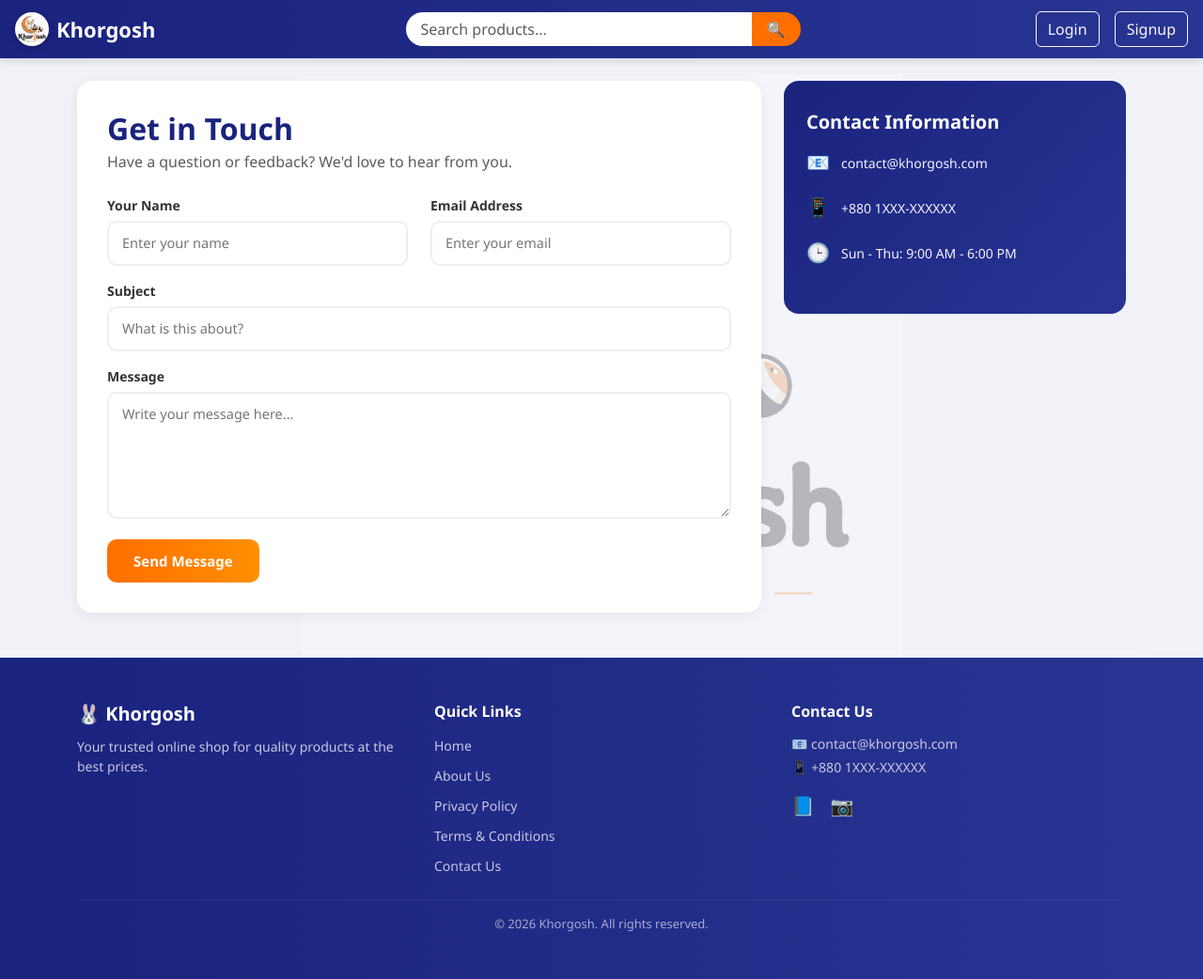
After one commit to mahdiribbi/Al-RiRa, a Django app: page /contact-us/ in a window 1280 px wide. The commit adds this page. Shown: the whole page at 94% size. Run offline with Django 5.2, Linux system fonts and the light colour scheme.

Commit message:
Add contact us page with read/unread message system for admin

```diff
--- a/backend/config/settings.py
+++ b/backend/config/settings.py
@@ -55,6 +55,7 @@ TEMPLATES = [
                 'django.contrib.messages.context_processors.messages',
                 'products.context_processors.cart_count',
                 'products.context_processors.categories_processor',
+                'products.context_processors.unread_messages_count',
             ],
         },
     },
--- a/backend/products/context_processors.py
+++ b/backend/products/context_processors.py
@@ -13,3 +13,11 @@ def cart_count(request):
 
 def categories_processor(request):
     return {'all_categories': Category.objects.all()}
+
+def unread_messages_count(request):
+    if request.user.is_authenticated and request.user.is_superuser:
+        from .models import ContactMessage
+        count = ContactMessage.objects.filter(is_read=False).count()
+        display_count = '99+' if count > 99 else count
+        return {'unread_messages_count': count, 'unread_messages_display': display_count}
+    return {'unread_messages_count': 0, 'unread_messages_display': 0}
--- a/backend/products/templates/admin_base.html
+++ b/backend/products/templates/admin_base.html
@@ -23,6 +23,9 @@
             <hr class="admin-nav-divider">
             <a href="{% url 'home' %}" class="admin-nav-link">
                 🏠 Visit Site
+            </a>
+            <a href="{% url 'admin_contact_messages' %}" class="admin-nav-link {% if '/admin-dashboard/messages/' in request.path %}active{% endif %}">
+                ✉️ Messages
             </a>
         </nav>
     </aside>
--- a/backend/products/templates/base.html
+++ b/backend/products/templates/base.html
@@ -495,7 +495,8 @@
                         <li><a href="{% url 'home' %}">Home</a></li>
                         <li><a href="{% url 'about_us' %}">About Us</a></li>
                         <li><a href="{% url 'privacy_policy' %}">Privacy Policy</a></li>
-                        <li><a href="{% url 'terms_conditions' %}">Terms & Conditions</a></li>
+                         <li><a href="{% url 'terms_conditions' %}">Terms & Conditions</a></li>
+                        <li><a href="{% url 'contact_us' %}">Contact Us</a></li>
                     </ul>
                 </div>
                 <div class="col-md-4">
--- /dev/null
+++ b/backend/products/templates/contact_us.html
@@ -0,0 +1,138 @@
+{% extends 'base.html' %}
+{% block content %}
+
+<div class="contact-wrapper">
+    <div class="contact-card">
+        <h2 class="fw-bold mb-1" style="color: var(--primary-color);">Get in Touch</h2>
+        <p class="text-muted mb-4">Have a question or feedback? We'd love to hear from you.</p>
+
+        <form method="POST">
+            {% csrf_token %}
+
+            <div class="row">
+                <div class="col-md-6 mb-3">
+                    <label class="form-label-custom">Your Name</label>
+                    <input type="text" name="name" class="form-control-custom" placeholder="Enter your name" required>
+                </div>
+
+                <div class="col-md-6 mb-3">
+                    <label class="form-label-custom">Email Address</label>
+                    <input type="email" name="email" class="form-control-custom" placeholder="Enter your email" required>
+                </div>
+            </div>
+
+            <div class="mb-3">
+                <label class="form-label-custom">Subject</label>
+                <input type="text" name="subject" class="form-control-custom" placeholder="What is this about?" required>
+            </div>
+
+            <div class="mb-3">
+                <label class="form-label-custom">Message</label>
+                <textarea name="message" rows="5" class="form-control-custom" placeholder="Write your message here..." required></textarea>
+            </div>
+
+            <button type="submit" class="contact-submit-btn">Send Message</button>
+        </form>
+    </div>
+
+    <div class="contact-info-card">
+        <h5 class="fw-bold mb-3" style="color: white;">Contact Information</h5>
+        <div class="contact-info-item">
+            <span class="contact-info-icon">📧</span>
+            <span>contact@khorgosh.com</span>
+        </div>
+        <div class="contact-info-item">
+            <span class="contact-info-icon">📱</span>
+            <span>+880 1XXX-XXXXXX</span>
+        </div>
+        <div class="contact-info-item">
+            <span class="contact-info-icon">🕒</span>
+            <span>Sun - Thu: 9:00 AM - 6:00 PM</span>
+        </div>
+    </div>
+</div>
+
+<style>
+    .contact-wrapper {
+        display: grid;
+        grid-template-columns: 2fr 1fr;
+        gap: 24px;
+    }
+
+    .contact-card {
+        background: white;
+        border-radius: 16px;
+        padding: 32px;
+        box-shadow: 0 4px 14px rgba(0, 0, 0, 0.06);
+    }
+
+    .contact-info-card {
+        background: linear-gradient(135deg, #1a237e 0%, #283593 100%);
+        border-radius: 16px;
+        padding: 32px 24px;
+        color: white;
+        height: fit-content;
+    }
+
+    .contact-info-item {
+    display: flex;
+    align-items: center;
+    gap: 12px;
+    margin-bottom: 18px;
+    font-size: 14px;
+    color: rgba(255, 255, 255, 0.95);
+    font-weight: 500;
+    }
+
+    .contact-info-icon {
+        font-size: 20px;
+    }
+
+    .form-label-custom {
+        display: block;
+        font-weight: 600;
+        font-size: 14px;
+        margin-bottom: 6px;
+        color: #333;
+    }
+
+    .form-control-custom {
+        width: 100%;
+        padding: 11px 14px;
+        border: 2px solid #eee;
+        border-radius: 10px;
+        font-size: 14.5px;
+        transition: border-color 0.25s ease, box-shadow 0.25s ease;
+    }
+
+    .form-control-custom:focus {
+        outline: none;
+        border-color: var(--accent-color);
+        box-shadow: 0 0 0 3px rgba(255, 111, 0, 0.15);
+    }
+
+    .contact-submit-btn {
+        background: linear-gradient(90deg, #ff6f00, #ff8f00);
+        color: white;
+        font-weight: 700;
+        border: none;
+        border-radius: 10px;
+        padding: 12px 28px;
+        font-size: 15px;
+        cursor: pointer;
+        transition: transform 0.2s ease, box-shadow 0.2s ease;
+    }
+
+    .contact-submit-btn:hover {
+        transform: translateY(-2px);
+        box-shadow: 0 6px 16px rgba(255, 111, 0, 0.35);
+    }
+
+    @media (max-width: 768px) {
+        .contact-wrapper {
+            grid-template-columns: 1fr;
+        }
+    }
+</style>
+
+{% endblock %}
--- a/backend/products/urls.py
+++ b/backend/products/urls.py
@@ -37,4 +37,7 @@ urlpatterns = [
     path('admin-dashboard/orders/<int:order_id>/', views.admin_order_detail, name='admin_order_detail'),
     path('admin-dashboard/orders/export/', views.export_orders_csv, name='export_orders_csv'),
     path('admin-dashboard/users/export/', views.export_users_csv, name='export_users_csv'),
+    path('contact-us/', views.contact_us, name='contact_us'),
+    path('admin-dashboard/messages/', views.admin_contact_messages, name='admin_contact_messages'),
+    path('mark-message-read/<int:message_id>/', views.mark_message_read, name='mark_message_read'),
 ]
--- a/backend/products/views.py
+++ b/backend/products/views.py
@@ -6,7 +6,7 @@ from django.contrib.auth.models import User
 from django.db.models import Sum
 from django.utils import timezone
 from datetime import timedelta
-from .models import Product, Cart, CartItem, Order, OrderItem, Category, UserProfile
+from .models import Product, Cart, CartItem, Order, OrderItem, Category, UserProfile, ContactMessage
 from django.contrib import messages
 import csv
 from django.http import HttpResponse
@@ -584,3 +584,35 @@ def export_users_csv(request):
         ])
 
     return response
+
+def contact_us(request):
+    if request.method == 'POST':
+        name = request.POST.get('name')
+        email = request.POST.get('email')
+        subject = request.POST.get('subject')
+        message = request.POST.get('message')
+
+        ContactMessage.objects.create(
+            name=name,
+            email=email,
+            subject=subject,
+            message=message
+        )
+        messages.success(request, "Thank you for reaching out! We'll get back to you soon.")
+        return redirect('contact_us')
+
+    return render(request, 'contact_us.html')
+
+@admin_required
+def admin_contact_messages(request):
+    contact_messages = ContactMessage.objects.all().order_by('-created_at')
+    unread_count = ContactMessage.objects.filter(is_read=False).count()
+    return render(request, 'admin_contact_messages.html', {'contact_messages': contact_messages, 'unread_count': unread_count})
+
+
+@admin_required
+def mark_message_read(request, message_id):
+    message = get_object_or_404(ContactMessage, id=message_id)
+    message.is_read = True
+    message.save()
+    return HttpResponse(status=204)
```
Also changed, not shown: backend/products/models.py (+11 -0 lines), backend/products/templates/admin_contact_messages.html (added, +131 -0 lines), backend/products/migrations/0008_contactmessage.py (added), backend/products/migrations/0009_contactmessage_is_read.py (added).
